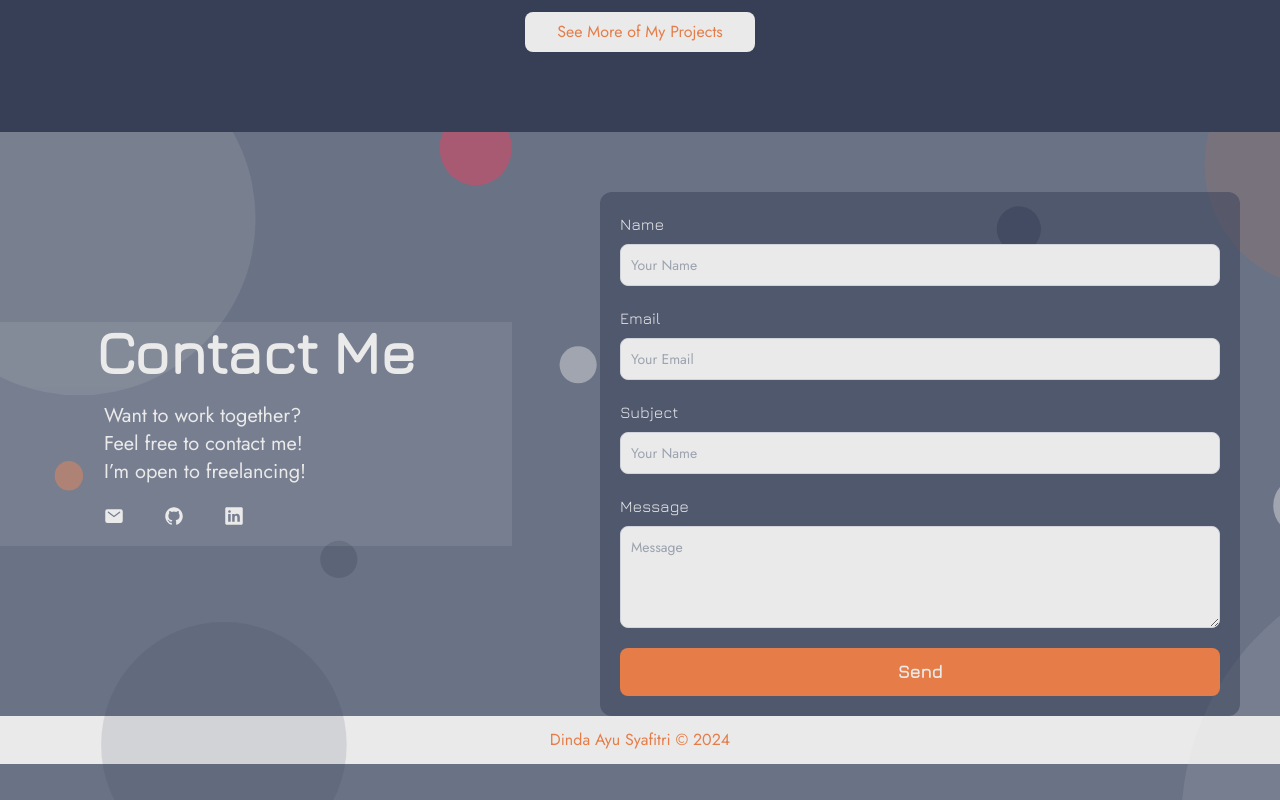
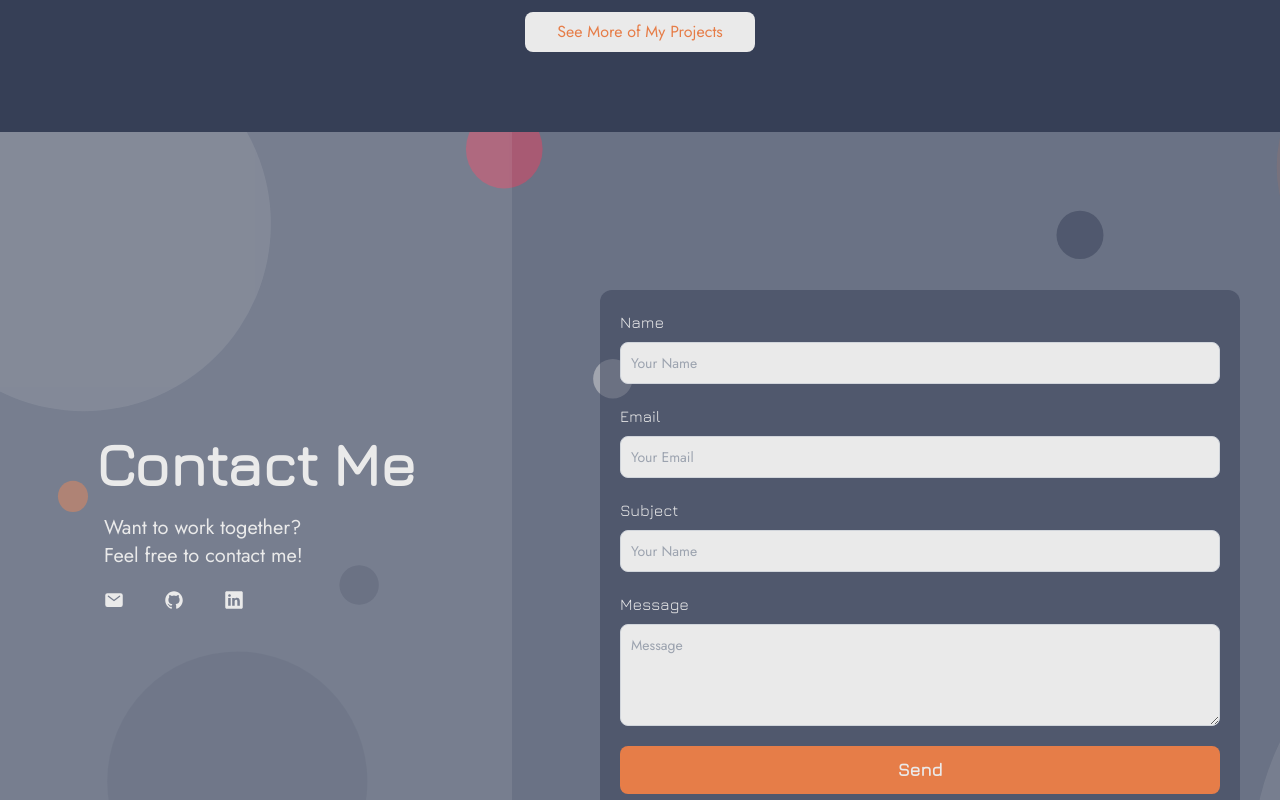
Before and after one commit to dinda-ayu-syafitri/portfolio-web, a React (Vite) app: page / in a window 1280 px wide. Shown: the part 3100-3900 px from the top of the page. Built offline with nearby package versions, Linux system fonts and the light colour scheme.

Commit message:
Fix: Change web title

```diff
--- a/index.html
+++ b/index.html
@@ -8,7 +8,7 @@
       href="/public/square-dinda-logo.svg"
     />
     <meta name="viewport" content="width=device-width, initial-scale=1.0" />
-    <title>Dinda | Project</title>
+    <title>Dinda Ayu Syafitri</title>
   </head>
   <body>
     <div id="root"></div>
--- a/src/modules/contact/Contact.jsx
+++ b/src/modules/contact/Contact.jsx
@@ -70,8 +70,8 @@ export const Contact = () => {
         style={{ x: bgAnimation }}
         className="bg-[url('/contact-bg-1.svg')] w-[100%] h-[100%] bg-cover absolute top-0 opacity-50"
       ></motion.div>
-      <div className="flex justify-between justify-items-center items-center h-full flex-wrap z-10 pt-5">
-        <div className="w-[100vw] md:w-[40vw] bg-theme-off-white bg-opacity-10 h-[20vh] md:h-full flex justify-center flex-col items-center">
+      <div className="flex justify-between justify-items-center items-center h-full flex-wrap z-10">
+        <div className="w-[100vw] md:w-[40vw] bg-theme-off-white bg-opacity-10 h-[20vh] md:h-full md:min-h-screen flex justify-center flex-col items-center">
           <motion.div
             style={{ y: textAnimation }}
             variants={textAnimationVariants}
@@ -91,7 +91,7 @@ export const Contact = () => {
             >
               <p>Want to work together?</p>
               <p>Feel free to contact me!</p>
-              <p>I’m open to freelancing!</p>
+              {/* <p>I’m open to freelancing!</p> */}
             </motion.div>
             <motion.div
               variants={textAnimationVariants}
```
